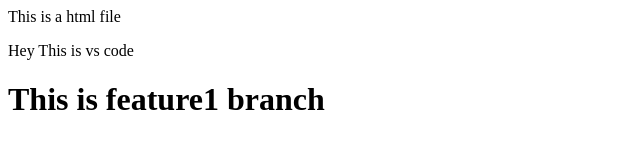
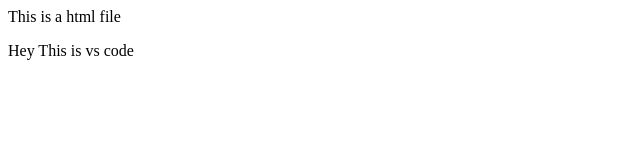
Before and after one commit to mushrura-salsabil/git2, a plain HTML site: page index.html in a window 1280 px wide. Shown: the whole page, without its empty margins (0-640 px from the left). Drawn offline with Linux system fonts and the light colour scheme.

Commit message:
Deleted feature

```diff
--- a/index.html
+++ b/index.html
@@ -1,3 +1,2 @@
 <p>This is a html file</p>
 <p>Hey This is vs code</p>
-<h1>This is feature1 branch</h1>
```
